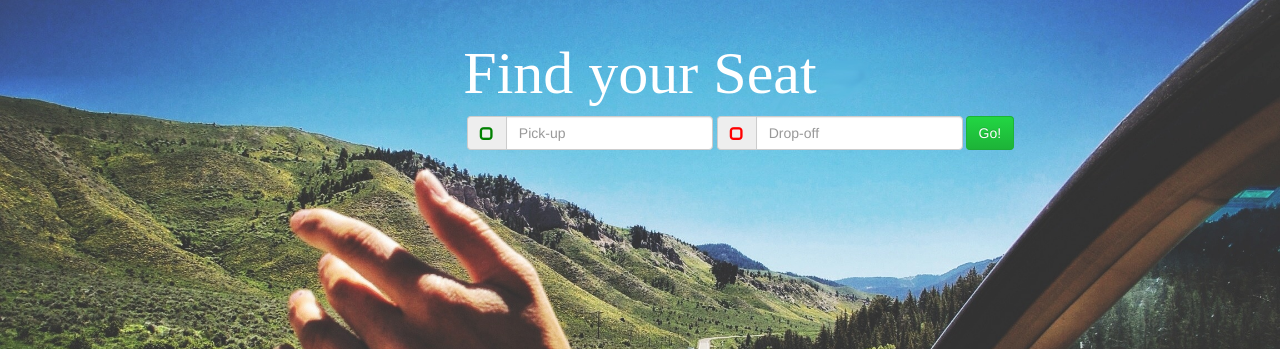
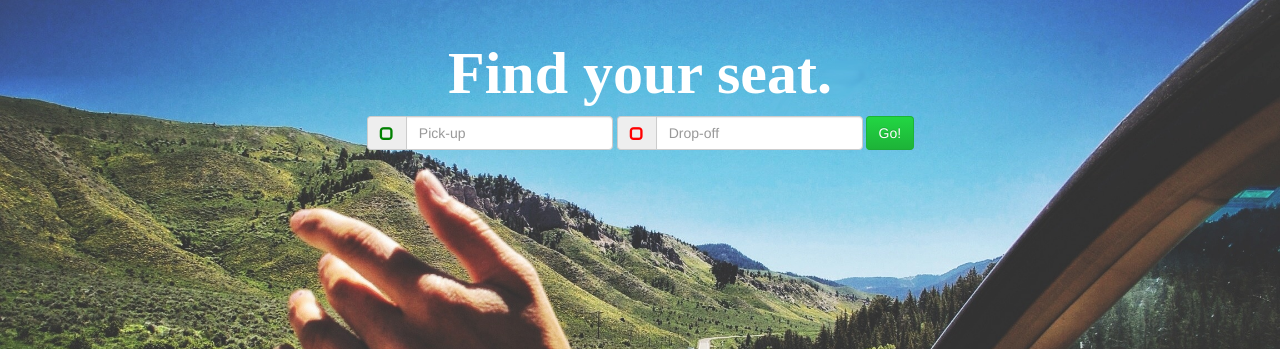
Before and after one commit to maddiecousens/Carseat, a Flask app: page / in a window 1280 px wide. Shown: the part 75-424 px from the top of the page. Run offline with Flask 2, Linux system fonts and the light colour scheme; some libraries are stand-ins or nearby versions; some web fonts are replaced.

Commit message:
Adjusted title

```diff
--- a/static/home.css
+++ b/static/home.css
@@ -19,6 +19,7 @@ h1.main-title{
   color: #fff;
   font-family: 'Droid Sans', serif;
   font-size:60px;
+  font-weight: bolder;
   position: center;
   text-align: center;
 }
@@ -27,7 +28,7 @@ h1.main-title{
   -webkit-box-align:center;
   -webkit-box-pack:center;
   display:-webkit-box;
-  margin-left: 100px
+  /*margin-left: 100px*/
 }
 
 
--- a/templates/index.html
+++ b/templates/index.html
@@ -28,7 +28,7 @@
 <div class="container">
     <div class="row">
         <div class="col-xs-12 main">
-            <h1 class="main-title">Find your Seat</h1>
+            <h1 class="main-title">Find your seat.</h1>
         </div>
     </div>
 
```
